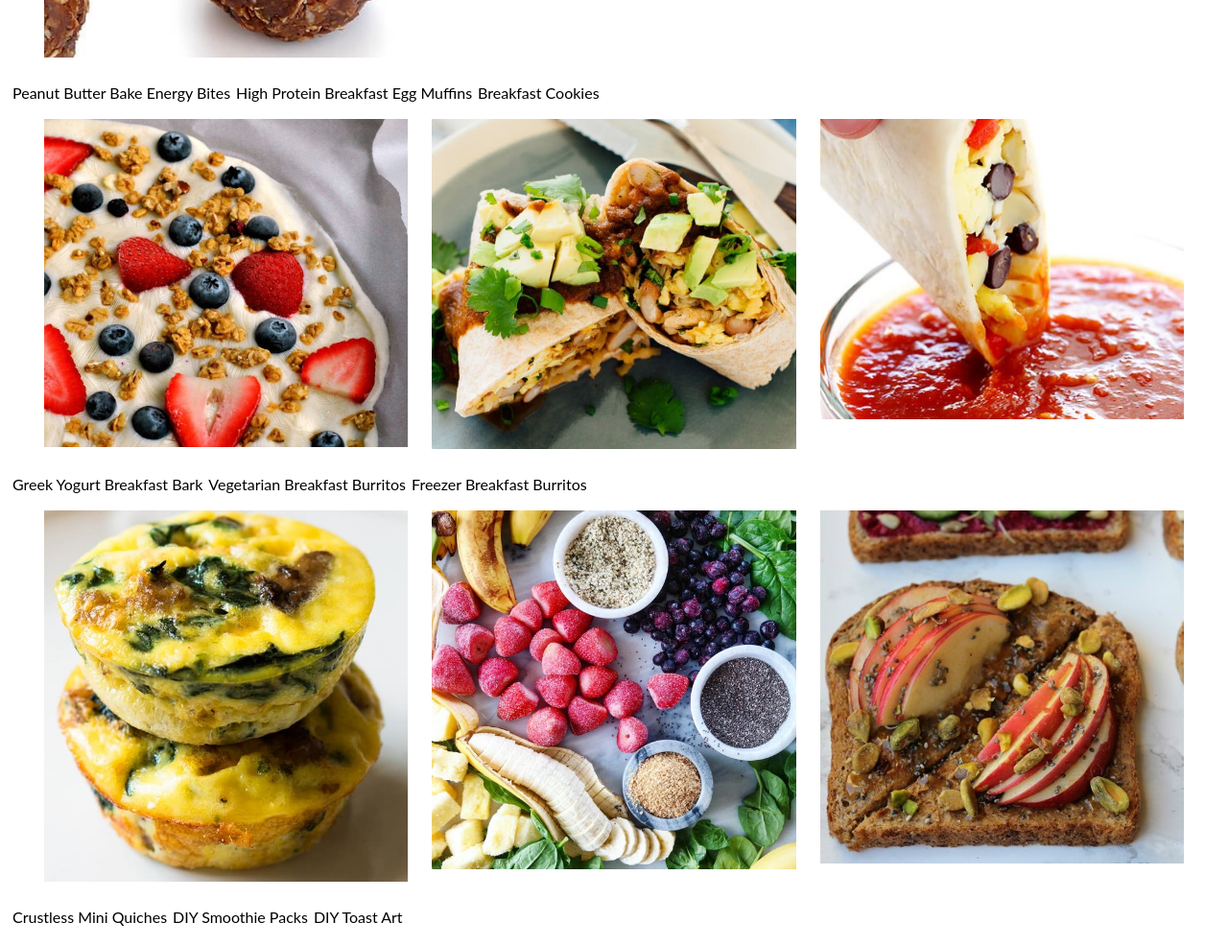
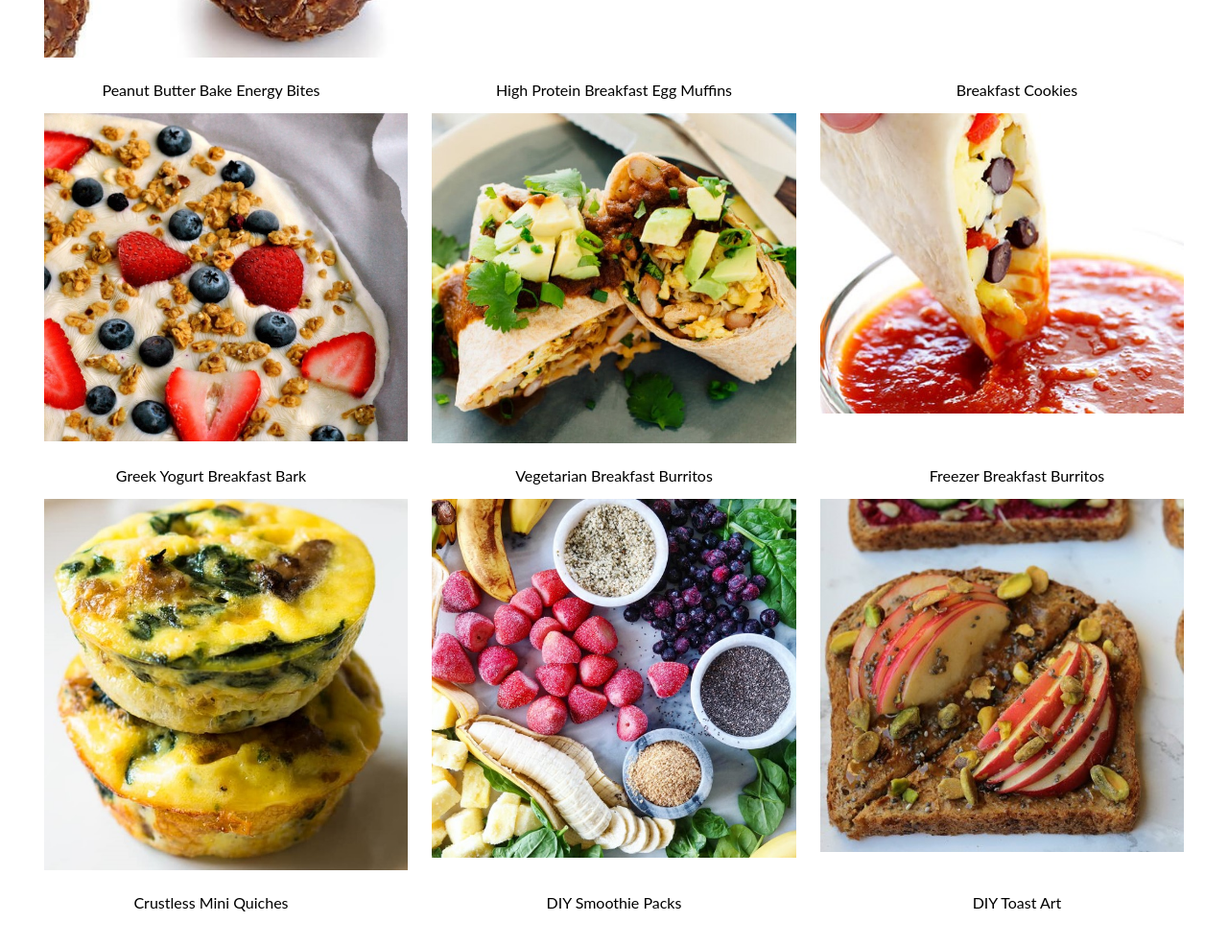
Before and after one commit to luclaire03/texashealth20.github.io, a plain HTML site: page recipes.html in a window 1280 px wide. Shown: the part 913-1899 px from the top of the page at 96% size. Drawn offline with Linux system fonts and the light colour scheme; a script that the page names is missing.

Commit message:
Update styles_recipes.css

```diff
--- a/styles_recipes.css
+++ b/styles_recipes.css
@@ -75,15 +75,12 @@ html {
 
 
 
-table, th, td {
+table {
   border: 1px solid white;
   text-align: center;
   vertical-align: middle;
   height: 50px;
   table-layout: fixed;
+  width: 100%;
 
 }
-
-tr {
-  max-width: 100%;
-}
```
